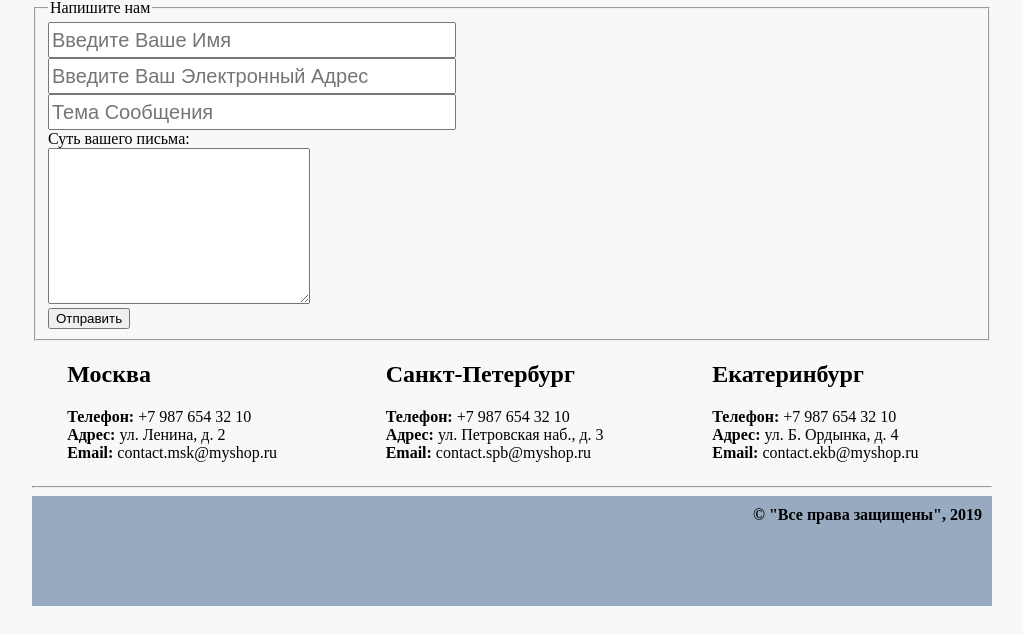
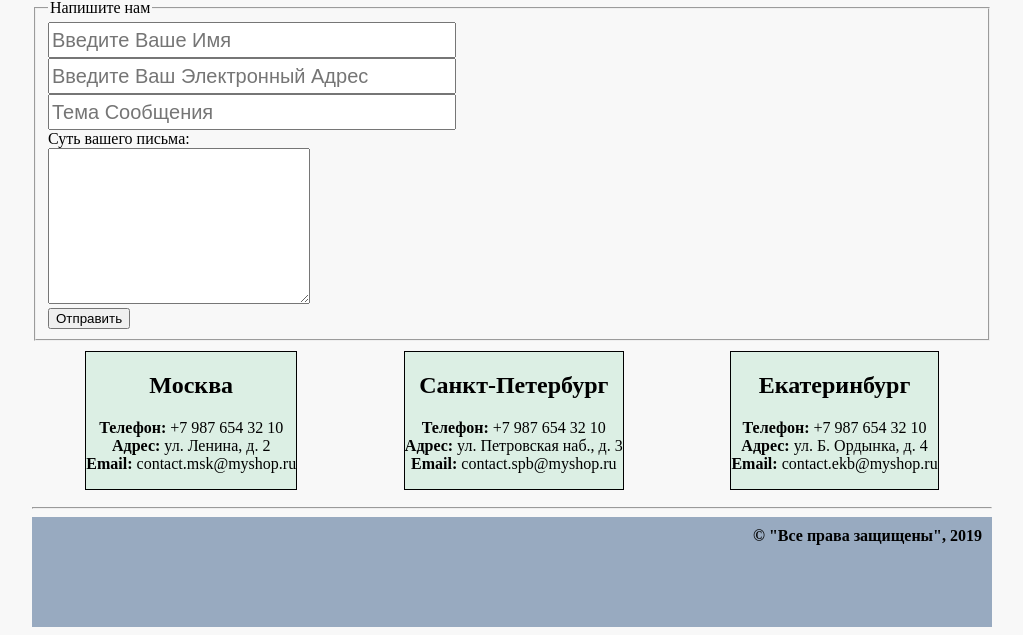
Before and after one commit to stepanovartem93/course_django, a Django app: page /contacts/ in a window 1280 px wide. Shown: the part 224-859 px from the top of the page, without its empty margins (128-1151 px from the left). Before the commit the page ends 830 px from the top, so only its background shows below. Run offline with Django 3.2, Linux system fonts and the light colour scheme.

Commit message:
contacts css

```diff
--- a/geekshop/static/css/style.css
+++ b/geekshop/static/css/style.css
@@ -177,8 +177,11 @@ body {
 }
 
 .adress_in_contacts {
+    background: rgba(106, 197, 147, 0.199);
+    text-align: center;
+    border: 1px solid black;
     float: left;
-    margin-right: 4%;
+    margin: 1%;
 }
 
 .block_contacts {
```
